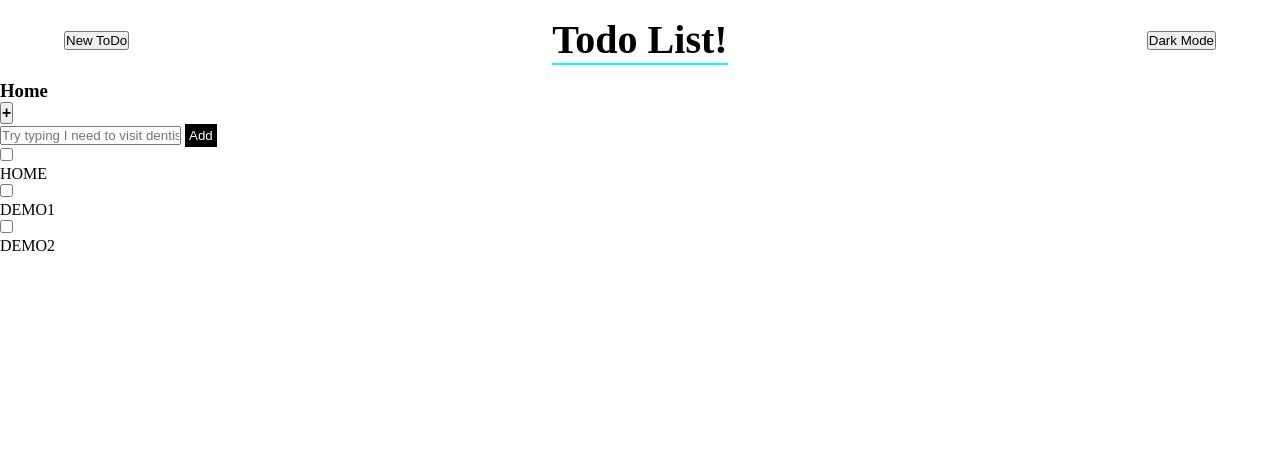
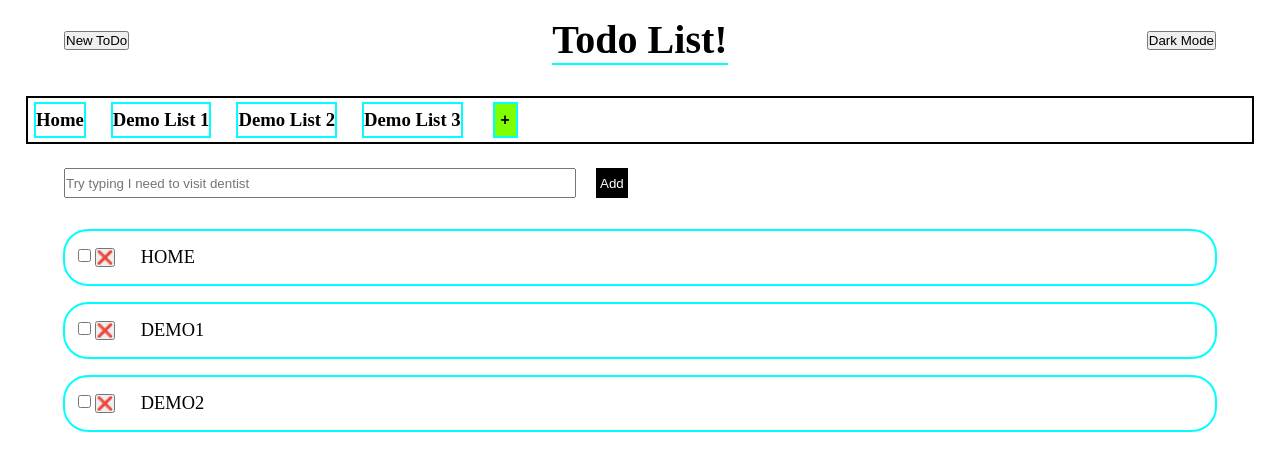
Before and after one commit to avy10/jsOnlyToDo, a plain HTML site: page index.html in a window 1280 px wide. Drawn offline with Linux system fonts and the light colour scheme.

Commit message:
update 1: added some css files

```diff
--- /dev/null
+++ b/css/listContainer.css
@@ -0,0 +1,3 @@
+.hidden{
+    display: none;
+}
--- /dev/null
+++ b/css/listNodes.css
@@ -0,0 +1,50 @@
+.listNodes{
+    position: relative;
+    display: flex;
+    flex-direction: row;
+    justify-content: flex-start;
+    column-gap: 25px;
+    margin: 2vh 2vw;
+    padding: 0.5vh 0.5vw;
+    height: 35px;
+    border: 2px solid black;
+    height: 6vh;
+    overflow-x: scroll;
+}
+
+.listNodeItems{
+    display: flex;
+    column-gap: 0;
+    border: 2px solid aqua;
+    align-items: center;
+    width: auto;
+}
+
+
+
+
+#addNewList{
+    /* position: fixed;
+    right: 2.5vw; */
+    margin-left: 5px;
+    background-color: chartreuse;
+    width: 25px;
+
+    display: flex;
+    justify-content: center;
+}
+
+
+.inputDiv{
+    display: flex;
+    flex-direction: row;
+    justify-content: flex-start;
+    column-gap: 20px;
+    margin: 3vh 5vw;
+    margin-bottom: 0.5vh;
+    height: 30px;
+}
+
+.inputDiv input{
+    width: 40vw;
+}
--- /dev/null
+++ b/css/todoItems.css
@@ -0,0 +1,21 @@
+.currentListContainer{
+    display: block;
+    margin: 5px 30px;
+    padding: 10px 20px;
+
+}
+
+.todoItem{
+    display: flex;
+    justify-content: flex-start;
+    column-gap: 2vw;
+    align-items: center;
+    border: 2px solid aqua;
+    border-radius: 25px;
+    margin: 2vh 1vw;
+    padding: 2vh 1vw;
+}
+
+.todoText p{
+    font-size: 1.15em;
+}
--- a/index.html
+++ b/index.html
@@ -6,7 +6,10 @@
     <meta name="viewport" content="width=device-width, initial-scale=1.0" />
     <meta http-equiv="X-UA-Compatible" content="ie=edge" />
     <title>HTML + CSS</title>
-    <link rel="stylesheet" href="./style.css" />
+    <link rel="stylesheet" href="./css/style.css" />
+    <link rel="stylesheet" href="css/listNodes.css" />
+    <link rel="stylesheet" href="css/listContainer.css" />
+    <link rel="stylesheet" href="css/todoItems.css" />
 </head>
 
 <body>
@@ -16,7 +19,18 @@
         <button id="darkMode">Dark Mode</button>
     </div>
     <div class="listNodes">
-        <h3 class="listNodeName">Home</h3>
+        <div class="listNodeItems">
+            <h3 class="listNodeName">Home</h3>
+        </div>
+        <div class="listNodeItems">
+            <h3>Demo List 1</h3>
+        </div>
+        <div class="listNodeItems">
+            <h3>Demo List 2</h3>
+        </div>
+        <div class="listNodeItems">
+            <h3>Demo List 3</h3>
+        </div>
         <button class="listNodeItems" id="addNewList">
             <h3>+</h3>
         </button>
@@ -27,24 +41,43 @@
         <button id="add-button">Add</button>
     </div>
     <div class="currentListContainer home" id="todo-container">
+        <div class="todoItem navigationJS" id="todo0">
+            <div class="checkButtonDiv">
+                <input type="checkbox" class="checkButton" id="avy">
+                <button>❌</button>
+            </div>
 
-        <div class="todoText">
-            <input type="checkbox" class="checkButton">
-            <p>HOME</p>
+            <div class="todoText">
+                <p>HOME</p>
+            </div>
         </div>
 
-        <div class="todoText">
-            <input type="checkbox" class="checkButton" id="avy2">
-            <p>DEMO1</p>
+        <div class="todoItem navigationJS" id="todo1">
+            <div class="checkButtonDiv">
+                <input type="checkbox" class="checkButton" id="avy2">
+                <button>❌</button>
+            </div>
+            <div class="todoText">
+                <p>DEMO1</p>
+            </div>
         </div>
 
-        <div class="todoText">
-            <input type="checkbox" class="checkButton" id="avy2">
-            <p>DEMO2</p>
+
+        <div class="todoItem navigationJS" id="todo2">
+            <div class="checkButtonDiv">
+                <input type="checkbox" class="checkButton" id="avy3">
+                <button>❌</button>
+            </div>
+            <div class="todoText">
+                <p>DEMO2</p>
+            </div>
+
         </div>
+
     </div>
 
     <script src="script.js"></script>
+    <script src="listNodeScript.js"></script>
 </body>
 
 </html>
```
Also changed, not shown: css/style.css (renamed from style.css).
